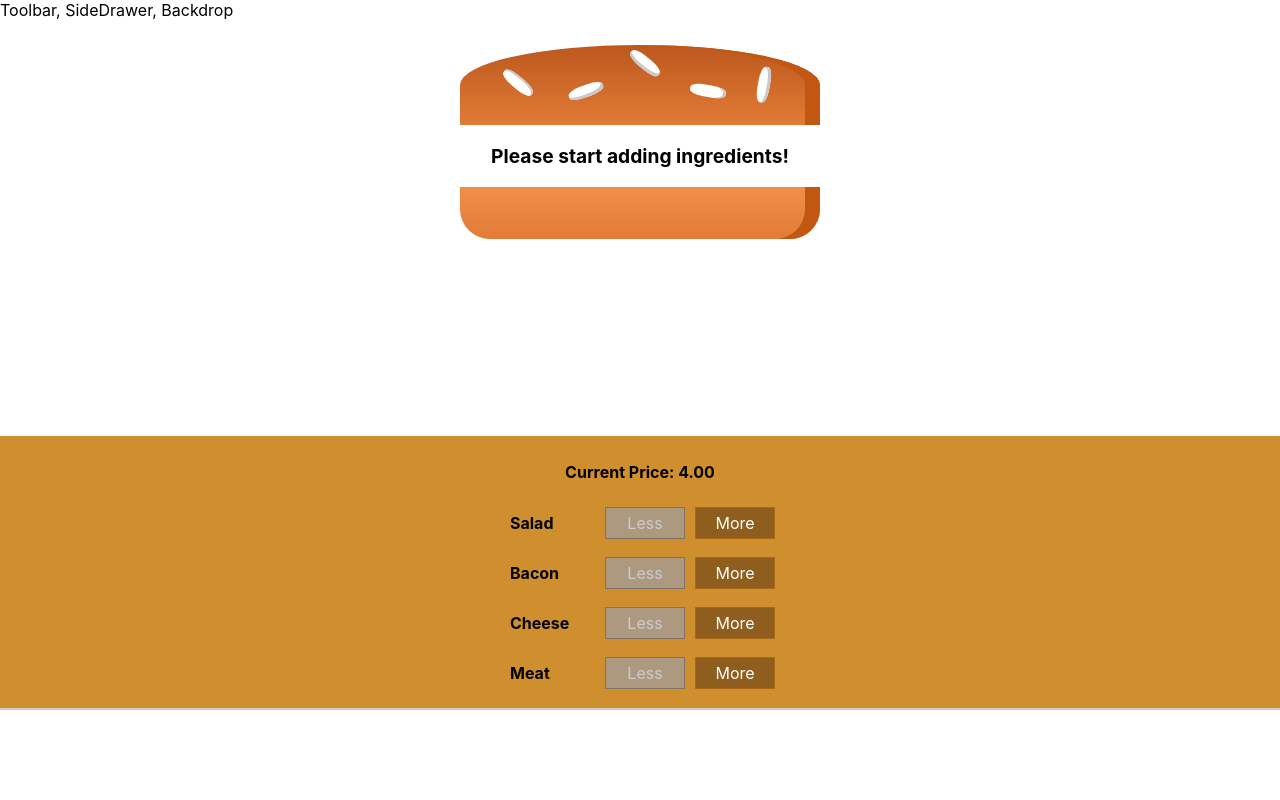
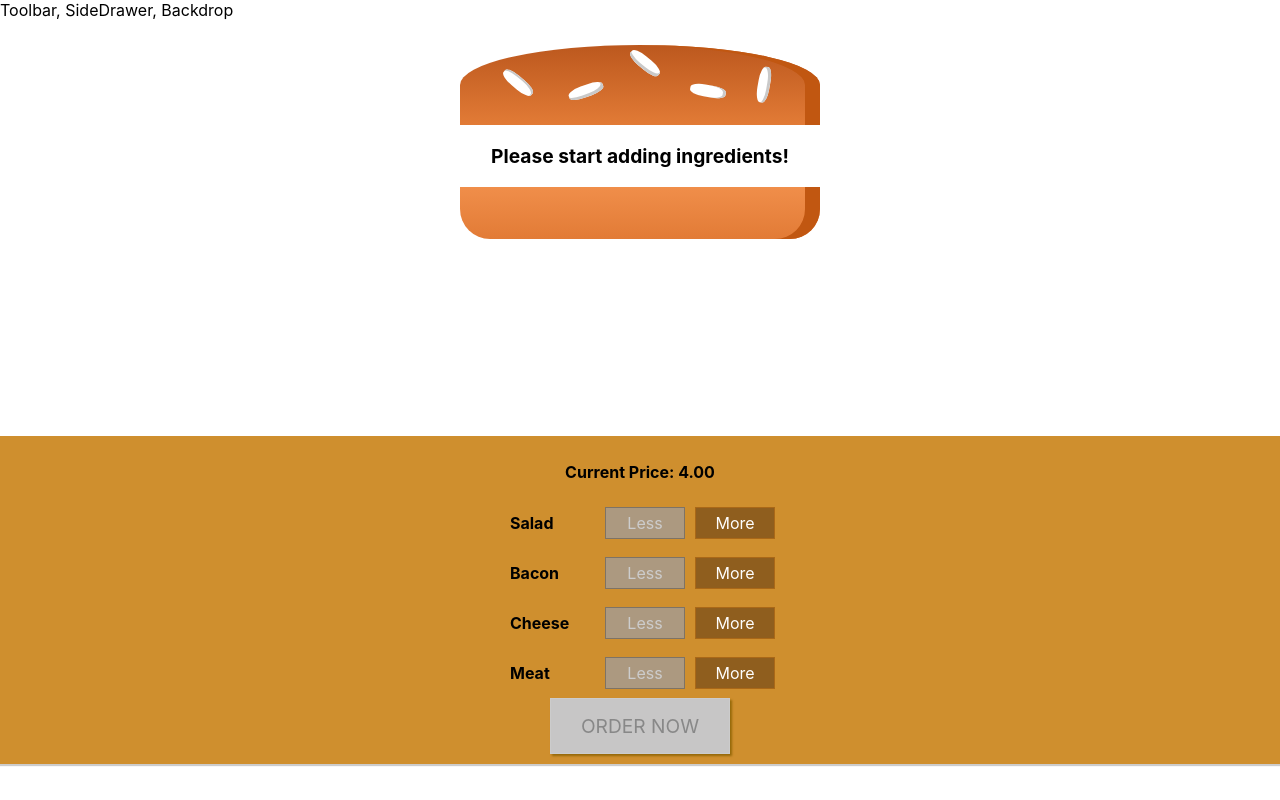
Before and after one commit to solojuve1897/burger-builder, a React (Create React App) app: page / in a window 1280 px wide. Built offline with nearby package versions, Linux system fonts and the light colour scheme.

Commit message:
Added foundation for placing order + components for modal & backdrop

```diff
--- a/src/components/Burger/BuildControls/BuildControls.js
+++ b/src/components/Burger/BuildControls/BuildControls.js
@@ -22,6 +22,10 @@ const buildControls = (props) => (
                 disabled={props.disabled[control.type]}
             />
         ))}
+        <button
+            className={classes.OrderButton}
+            disabled={!props.purchasable}
+            onClick={props.makeOrder}>ORDER NOW</button>
     </div>
 );
 
--- a/src/components/Burger/BuildControls/BuildControls.module.css
+++ b/src/components/Burger/BuildControls/BuildControls.module.css
@@ -8,3 +8,45 @@
     margin: auto;
     padding: 10px 0;
 }
+
+
+.OrderButton {
+    background-color: #DAD735;
+    outline: none;
+    cursor: pointer;
+    border: 1px solid #966909;
+    color: #966909;
+    font-family: inherit;
+    font-size: 1.2em;
+    padding: 15px 30px;
+    box-shadow: 2px 2px 2px #966909;
+}
+
+.OrderButton:hover, .OrderButton:active {
+    background-color: #A0DB41;
+    border: 1px solid #966909;
+    color: #966909;
+}
+
+.OrderButton:disabled {
+    background-color: #C7C6C6;
+    cursor: not-allowed;
+    border: 1px solid #ccc;
+    color: #888888;
+}
+
+.OrderButton:not(:disabled) {
+    animation: enable 0.3s linear;
+}
+
+@keyframes enable {
+    0% {
+        transform: scale(1);
+    }
+    60% {
+        transform: scale(1.1);
+    }
+    100% {
+        transform: scale(1);
+    }
+}
--- /dev/null
+++ b/src/components/Burger/OrderSummary/OrderSummary.js
@@ -0,0 +1,23 @@
+import React from 'react';
+
+import Aux from '../../../hoc/auxiliary'
+
+const orderSummary = (props) => {
+    const ingredientSummary = props.ingredients.map((ingredient) => (
+        <li key={ingredient.type}>
+            <span style={{textTransform: 'capitalize'}}>{ingredient.type}</span>: {ingredient.count}
+        </li>
+    ))
+    return (
+        <Aux>
+            <h3>Your Order</h3>
+            <p>A delicious burger with the following ingredients:</p>
+            <ul>
+                {ingredientSummary}
+            </ul>
+            <p>Continue to Checkout?</p>
+        </Aux>
+     );
+}
+
+export default orderSummary;
--- /dev/null
+++ b/src/components/UI/Backdrop/Backdrop.js
@@ -0,0 +1,9 @@
+import React from 'react';
+
+import classes from './Backdrop.module.css'
+
+const backdrop = (props) => (
+    props.show ? <div onClick={props.clicked} className={classes.Backdrop}></div> : null
+)
+
+export default backdrop;
--- /dev/null
+++ b/src/components/UI/Backdrop/Backdrop.module.css
@@ -0,0 +1,9 @@
+.Backdrop {
+    width: 100%;
+    height: 100%;
+    position:  fixed;
+    z-index: 100;
+    left: 0;
+    top: 0;
+    background-color: rgb(0, 0, 0, 0.5)
+}
--- /dev/null
+++ b/src/components/UI/Modal/Modal.js
@@ -0,0 +1,20 @@
+import React from 'react';
+
+import Aux from '../../../hoc/auxiliary'
+import Backdrop from '../Backdrop/Backdrop'
+import classes from './Modal.module.css'
+
+const modal = (props) => (
+    <Aux>
+        <Backdrop show={props.show} clicked={props.modalClosed} />
+        <div className={classes.Modal}
+            style={{
+                transform: props.show ? 'translateY(0)' : 'translateY(-100vh)',
+                opacity: props.show ? '1' : '0'
+                }}>
+            {props.children}
+        </div>
+    </Aux>
+)
+
+export default modal;
--- /dev/null
+++ b/src/components/UI/Modal/Modal.module.css
@@ -0,0 +1,20 @@
+.Modal {
+    position: fixed;
+    z-index: 500;
+    background-color: white;
+    width: 70%;
+    border: 1px solid #ccc;
+    box-shadow: 1px 1px 1px black;
+    padding: 16px;
+    left: 15%;
+    top: 30%;
+    box-sizing: border-box;
+    transition: all 0.3s ease-out;
+}
+
+@media (min-width: 600px) {
+    .Modal {
+        width: 500px;
+        left: calc(50% - 250px);
+    }
+}
--- a/src/container/BurgerBuilder/BurgerBuilder.js
+++ b/src/container/BurgerBuilder/BurgerBuilder.js
@@ -3,6 +3,8 @@ import React, { Component } from 'react'
 import Burger from '../../components/Burger/Burger'
 import Aux from '../../hoc/auxiliary'
 import BuildControls from '../../components/Burger/BuildControls/BuildControls'
+import Modal from '../../components/UI/Modal/Modal'
+import OrderSummary from '../../components/Burger/OrderSummary/OrderSummary'
 
 const INGREDIENT_PRICES = {
     salad: 0.5,
@@ -19,7 +21,14 @@ class BurgerBuilder extends Component {
             {type: 'cheese', count: 0},
             {type: 'meat', count: 0},
         ],
-        totalPrice: 4
+        totalPrice: 4,
+        purchasable: false,
+        purchasing: false
+    }
+
+    updatePurchaseState = () => {
+        const isPurchasable = this.state.ingredients.find((ingredient) => ingredient.count > 0) !== undefined
+        this.setState({purchasable: isPurchasable})
     }
 
     addIngredientHandler = (type) => {
@@ -31,6 +40,7 @@ class BurgerBuilder extends Component {
             totalPrice: newTotalPrice,
             ingredients: ingredients
         });
+        this.updatePurchaseState()
     }
 
     removeIngredientHandler = (type) => {
@@ -43,6 +53,15 @@ class BurgerBuilder extends Component {
             totalPrice: newTotalPrice,
             ingredients: ingredients
         });
+        this.updatePurchaseState()
+    }
+
+    puchaseHandler = () => {
+        this.setState({purchasing: true})
+    }
+
+    puchaseCancelHandler = () => {
+        this.setState({purchasing: false})
     }
 
     render () {
@@ -51,11 +70,16 @@ class BurgerBuilder extends Component {
         {})
         return (
           <Aux>
+              <Modal show={this.state.purchasing} modalClosed={this.puchaseCancelHandler}>
+                <OrderSummary ingredients={this.state.ingredients} />
+              </Modal>
               <Burger ingredients={this.state.ingredients} />
               <BuildControls
                 ingredientAdded={this.addIngredientHandler}
                 ingredientRemoved={this.removeIngredientHandler}
                 disabled={disabledInfo}
+                purchasable={this.state.purchasable}
+                makeOrder={this.puchaseHandler}
                 price={this.state.totalPrice}/>
           </Aux>
         )
```
